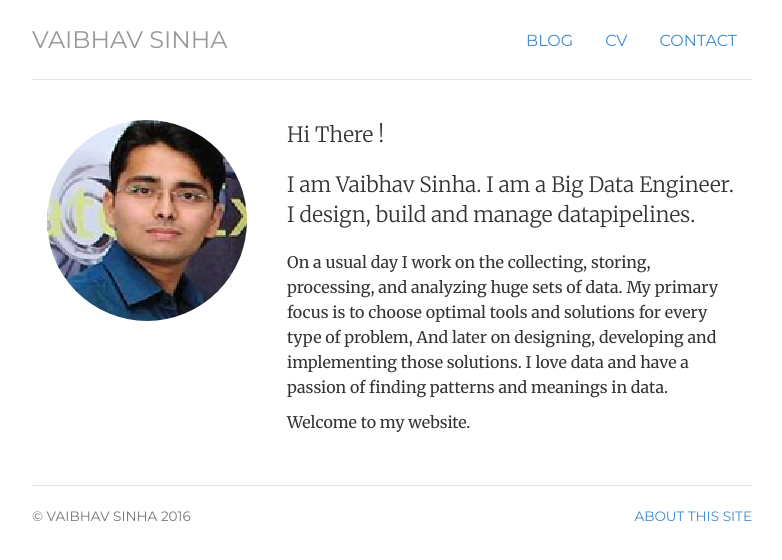
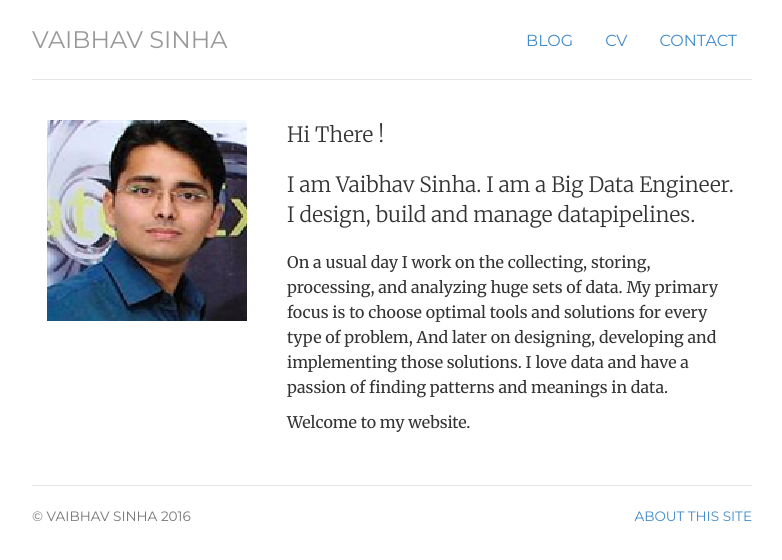
Before and after one commit to sinhav/sinhav.github.io, a Jekyll site: the page built from index.html, in a window 1280 px wide. Shown: the top 560 px of the page, without its empty margins (248-1030 px from the left). Built offline with Jekyll 4.4.1, drawn with Linux system fonts in a browser that asks for light colours.

Commit message:
Update index.html

```diff
--- a/index.html
+++ b/index.html
@@ -9,7 +9,7 @@ description: Vaibhav Sinha
 <!-- <div class="jumbotron"> -->
 <div class="row marketing">
 	<div class="col-sm-4">
-	<img  class="img-circle avatar" alt="Vaibhav Sinha" src="img/vsinha.png">
+	<img alt="Vaibhav Sinha" src="img/vsinha.png">
 	</div>
 	<div itemscope itemtype="http://data-vocabulary.org/Person" class="col-sm-8">
 	<p class="lead">Hi There !</p>
```
